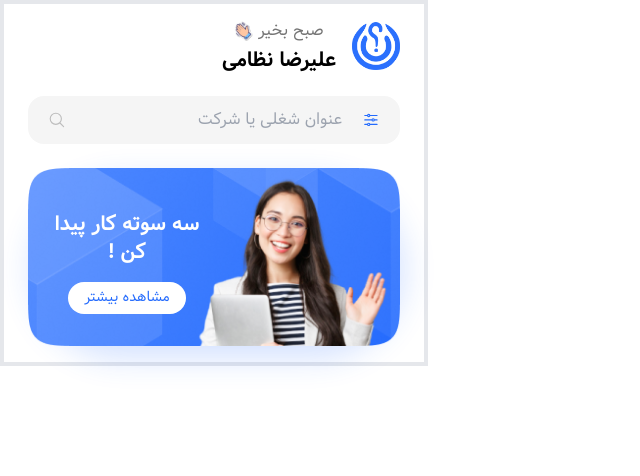
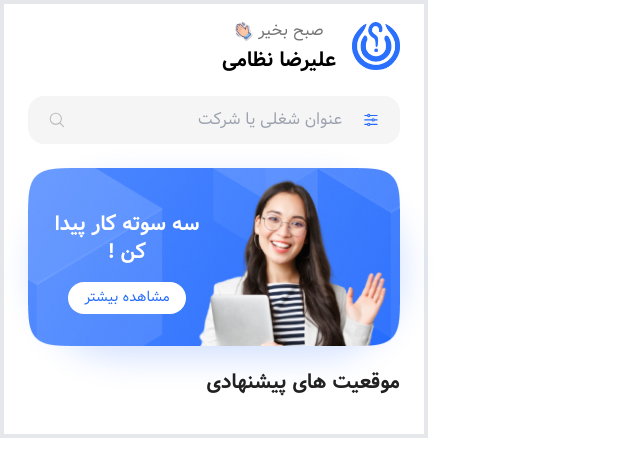
Before and after one commit to alirezanezami1/Job-Finder-App, a Vue app: page / in a window 1280 px wide. Shown: the top 476 px of the page, without its empty margins (0-640 px from the left). Built offline with nearby package versions, Linux system fonts and the light colour scheme.

Commit message:
starting recommendation ection

```diff
--- /dev/null
+++ b/src/components/Recommendation.vue
@@ -0,0 +1,11 @@
+<template>
+  <div class="flex flex-col justify-center w-full items-center gap-6">
+    <div class="w-full">
+      <h5 class="text-[20px] relative text-right leading-[120%] font-bold text-gray900">
+        موقعیت های پیشنهادی
+      </h5>
+    </div>
+
+    <div></div>
+  </div>
+</template>
--- a/src/views/HomeView.vue
+++ b/src/views/HomeView.vue
@@ -2,6 +2,7 @@
 import { MagnifyingGlassIcon } from '@heroicons/vue/24/outline'
 import { AdjustmentsHorizontalIcon } from '@heroicons/vue/24/outline'
 import BannerHome from '@/components/BannerHome.vue'
+import Recommendation from '@/components/Recommendation.vue'
 </script>
 
 <template>
@@ -35,5 +36,8 @@ import BannerHome from '@/components/BannerHome.vue'
 
     <!-- /// Banner  -->
     <BannerHome />
+
+    <!-- /// Recommendation -->
+    <Recommendation />
   </div>
 </template>
--- a/tailwind.config.js
+++ b/tailwind.config.js
@@ -13,6 +13,7 @@ export default {
         gray100: '#F5F5F5',
         gray400: '#BDBDBD',
         gray600: '#757575',
+        gray900: '#212121',
         primary500: '#246BFD',
       },
     },
```
